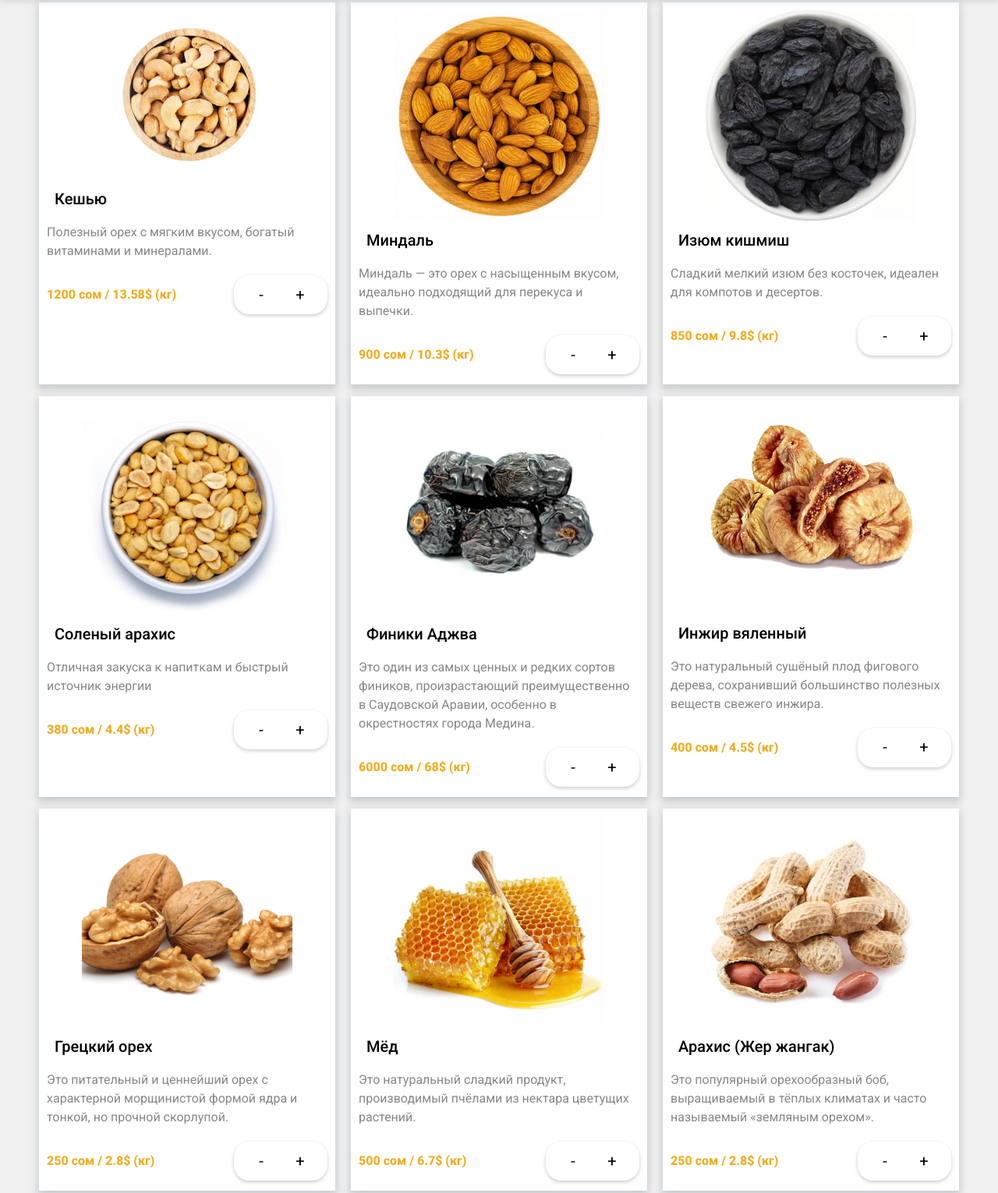
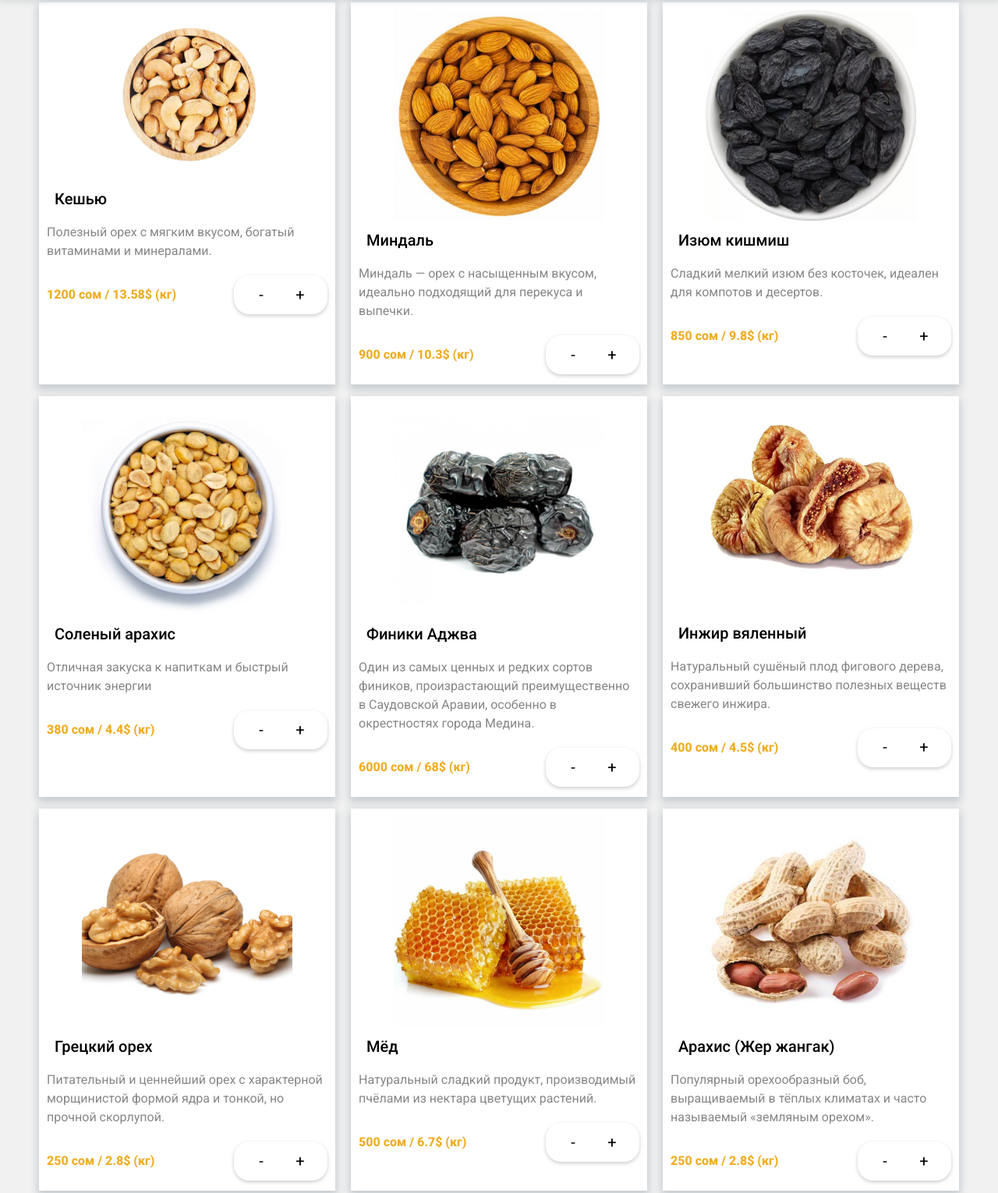
Before and after one commit to gitbishkek/tattuu-market, a plain HTML site: page index.html in a window 1280 px wide. Shown: the part 87-1617 px from the top of the page at 78% size. Drawn offline with nearby package versions, Linux system fonts and the light colour scheme; a script that the page names is missing.

Commit message:
Update index.html

```diff
--- a/index.html
+++ b/index.html
@@ -63,7 +63,7 @@
 <div class="main__product">
     <img class="main__product-img" src="assets/images/mendal.jpg" alt="Миндаль">
     <h3 class="main__product-title">Миндаль</h3>
-    <p class="main__product-description">Миндаль — это орех с насыщенным вкусом, идеально подходящий для перекуса и выпечки.</p>
+    <p class="main__product-description">Миндаль —  орех с насыщенным вкусом, идеально подходящий для перекуса и выпечки.</p>
     <div class="main__product-sell">
         <p class="main__product-price">900 сом / 10.3$ (кг)</p>
         <div class="btn-row">
@@ -107,7 +107,7 @@
             <div class="main__product">
                 <img class="main__product-img" src="assets/images/finiki-adgva.jpg" alt="Финики Аджва">
                 <h3 class="main__product-title">Финики Аджва</h3>
-                <p class="main__product-description">Это один из самых ценных и редких сортов фиников, произрастающий преимущественно в Саудовской Аравии, особенно в окрестностях города Медина.</p>
+                <p class="main__product-description"> Один из самых ценных и редких сортов фиников, произрастающий преимущественно в Саудовской Аравии, особенно в окрестностях города Медина.</p>
                 <div class="main__product-sell">
                     <p class="main__product-price">6000 сом / 68$ (кг)</p>
                     <div class="btn-row">
@@ -121,7 +121,7 @@
             <div class="main__product">
                 <img class="main__product-img" src="assets/images/injir.webp" alt="Инжир вяленный">
                 <h3 class="main__product-title">Инжир вяленный</h3>
-                <p class="main__product-description">Это натуральный сушёный плод фигового дерева, сохранивший большинство полезных веществ свежего инжира.</p>
+                <p class="main__product-description">Натуральный сушёный плод фигового дерева, сохранивший большинство полезных веществ свежего инжира.</p>
                 <div class="main__product-sell">
                     <p class="main__product-price">400 сом / 4.5$ (кг)</p>
                     <div class="btn-row">
@@ -135,7 +135,7 @@
             <div class="main__product">
                 <img class="main__product-img" src="assets/images/greckiy-oreh.jpg" alt="Грецкий орех">
                 <h3 class="main__product-title">Грецкий орех</h3>
-                <p class="main__product-description">Это питательный и ценнейший орех с характерной морщинистой формой ядра и тонкой, но прочной скорлупой.</p>
+                <p class="main__product-description">Питательный и ценнейший орех с характерной морщинистой формой ядра и тонкой, но прочной скорлупой.</p>
                 <div class="main__product-sell">
                     <p class="main__product-price">250 сом / 2.8$ (кг)</p>
                     <div class="btn-row">
@@ -149,7 +149,7 @@
             <div class="main__product">
                 <img class="main__product-img" src="assets/images/med.jpeg" alt="Мёд">
                 <h3 class="main__product-title">Мёд</h3>
-                <p class="main__product-description">Это натуральный сладкий продукт, производимый пчёлами из нектара цветущих растений.</p>
+                <p class="main__product-description">Натуральный сладкий продукт, производимый пчёлами из нектара цветущих растений.</p>
                 <div class="main__product-sell">
                     <p class="main__product-price">500 сом / 6.7$ (кг)</p>
                     <div class="btn-row">
@@ -163,7 +163,7 @@
             <div class="main__product">
                 <img class="main__product-img" src="assets/images/arahis.jpg" alt="Арахис (Жер жангак)">
                 <h3 class="main__product-title">Арахис (Жер жангак)</h3>
-                <p class="main__product-description">Это популярный орехообразный боб, выращиваемый в тёплых климатах и часто называемый «земляным орехом».</p>
+                <p class="main__product-description">Популярный орехообразный боб, выращиваемый в тёплых климатах и часто называемый «земляным орехом».</p>
                 <div class="main__product-sell">
                     <p class="main__product-price">250 сом / 2.8$ (кг)</p>
                     <div class="btn-row">
@@ -177,7 +177,7 @@
             <div class="main__product">
                 <img class="main__product-img" src="assets/images/finiki-medjul.webp" alt="Финики Королевские 'Меджул'">
                 <h3 class="main__product-title">Финики Королевские "Меджул"</h3>
-                <p class="main__product-description">эта финики королевского сорта «Меджул» (Medjool)</p>
+                <p class="main__product-description">Финики королевского сорта «Меджул» (Medjool)</p>
                 <div class="main__product-sell">
                     <p class="main__product-price">1500 сом / 17.15$ (кг)</p>
                     <div class="btn-row">
```
